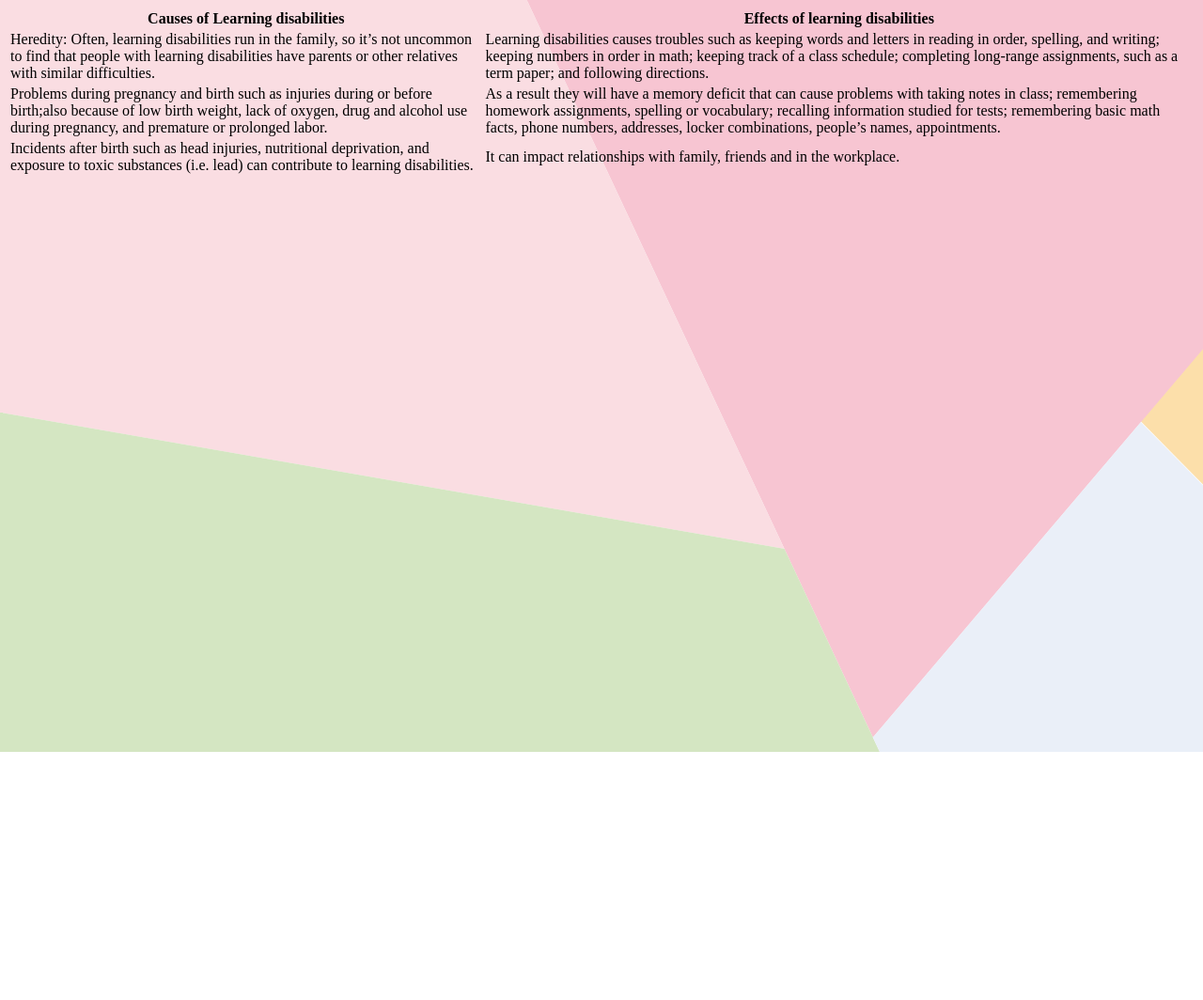
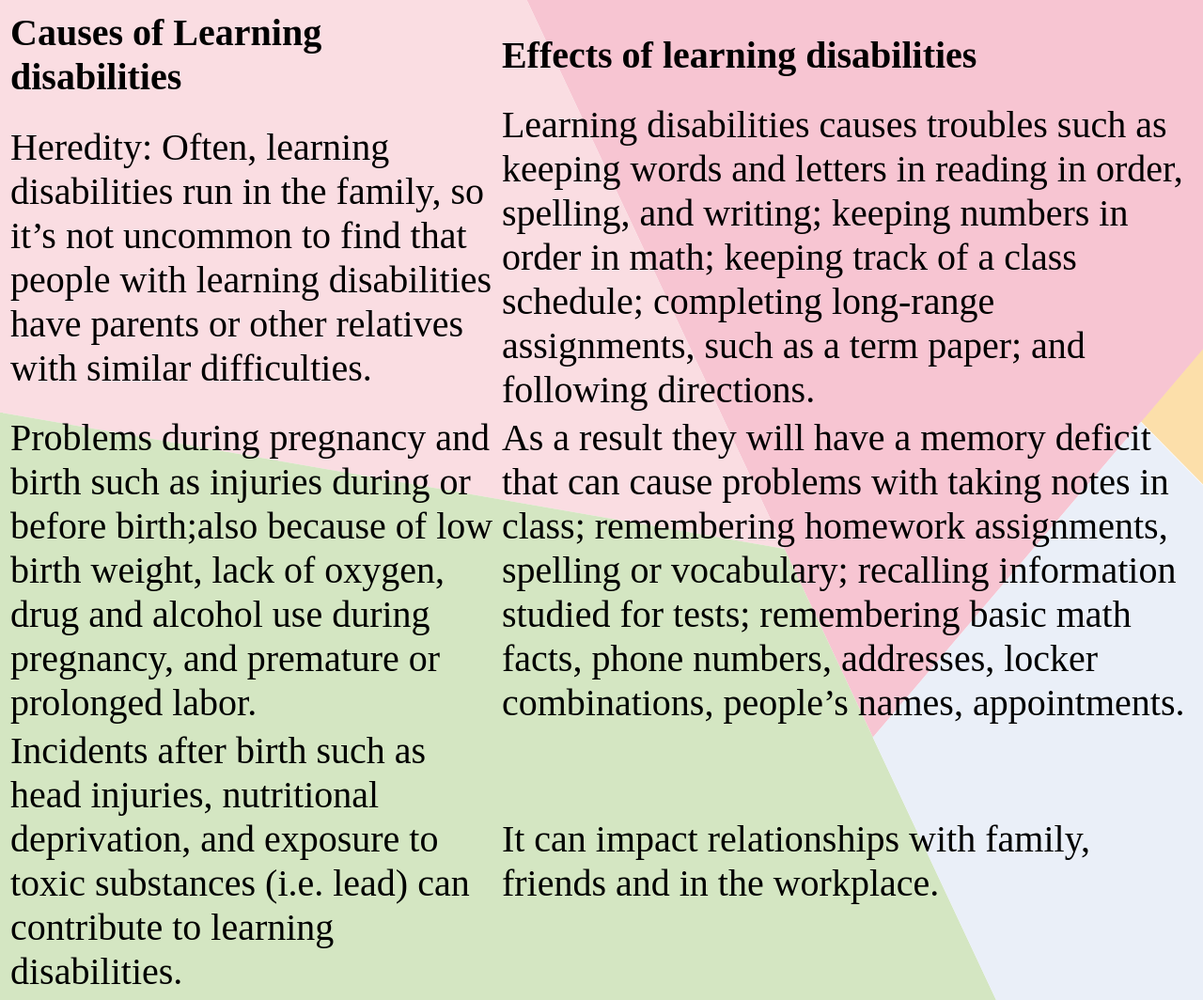
Before and after one commit to malakahmed/Learning-disablilties, a plain HTML site: page causes effects.html in a window 1280 px wide. Shown: the top 1064 px of the page at 94% size. Before the commit the page ends 800 px from the top, so only its background shows below. Drawn offline with Linux system fonts and the light colour scheme.

Commit message:
Update styles.css

```diff
--- a/css/styles.css
+++ b/css/styles.css
@@ -17,3 +17,12 @@ body {
 		font-family:"arial black";
 		font-size:30px;
 	}
+	th {
+		text-align:left;
+		font-family:BALLOON EB;
+		font-size:40px;
+         }
+        td {
+		text-align:left;
+		font-family:BALLOON EB;
+		font-size:40px;
```
